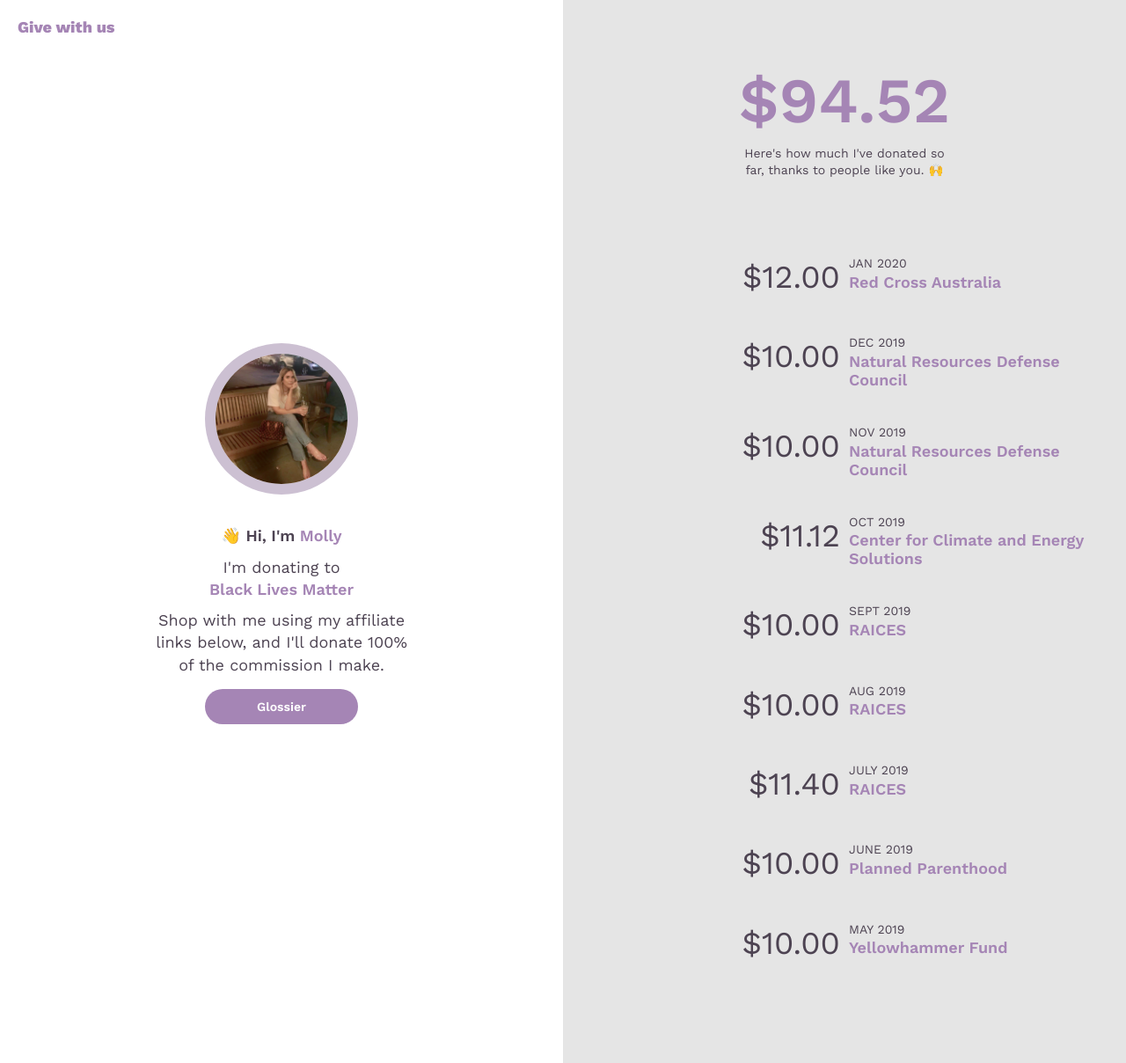
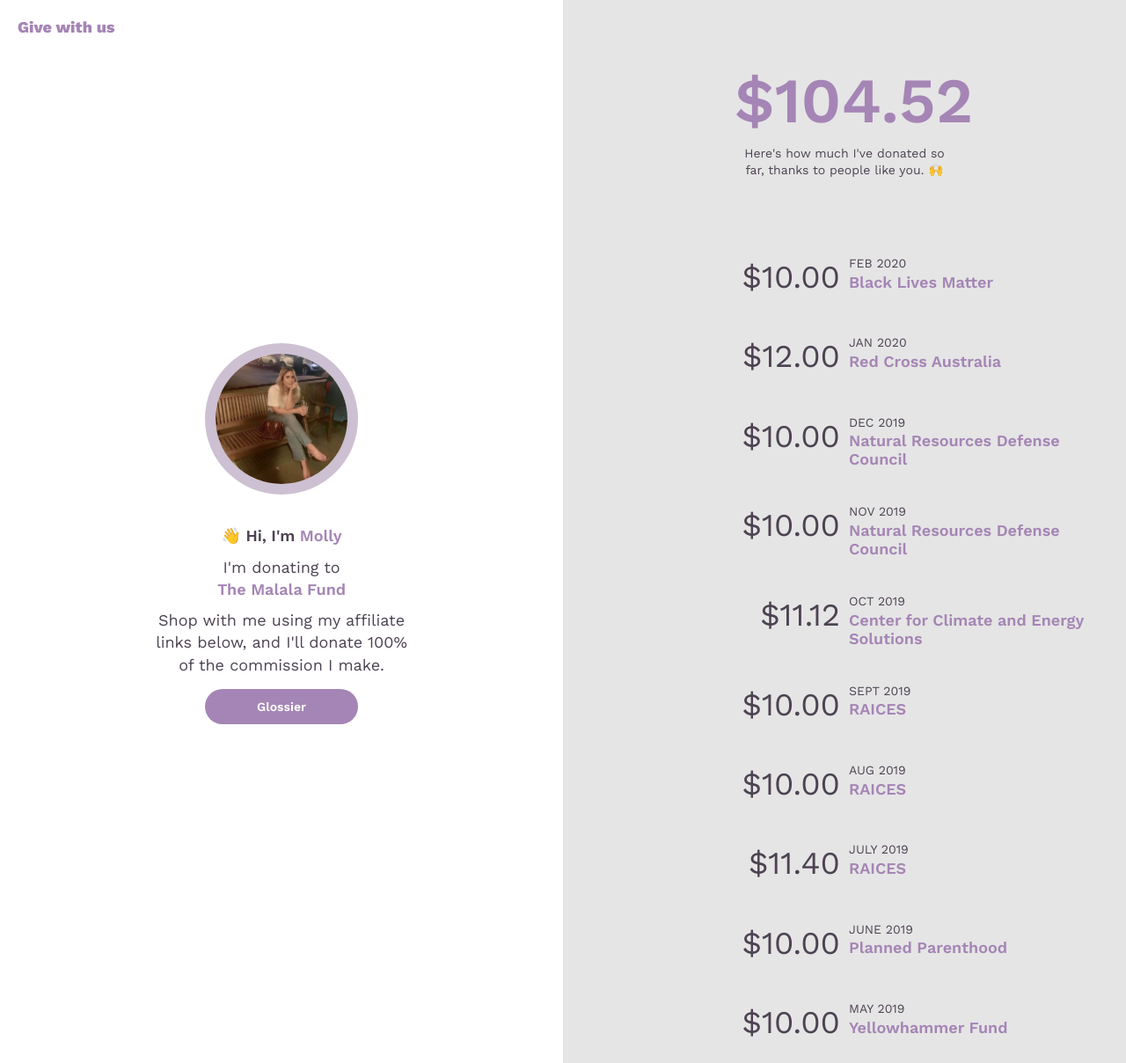
Before and after one commit to jilliangmeehan/donatewithus, a Jekyll site: the page built from molly.html, in a window 1280 px wide. Shown: the whole page at 88% size. Built offline with Jekyll 4.4.1, drawn with Linux system fonts in a browser that asks for light colours.

Commit message:
molly's update

```diff
--- a/_data/people.yml
+++ b/_data/people.yml
@@ -205,13 +205,17 @@
   url: https://www.instagram.com/mollify/
   id: 4
   img: assets/images/molly_favicon.ico
-  organization: Black Lives Matter
-  organization_url: https://blacklivesmatter.com
-  total: 94.52
+  organization: The Malala Fund
+  organization_url: https://www.malala.org
+  total: 104.52
   links:
    - title: Glossier
      url: https://www.glossier.com/reps/mollyh
   donations:
+   - amount: $10.00
+     date: feb 2020
+     organization: Black Lives Matter
+     organization_url: https://blacklivesmatter.com
    - amount: $12.00
      date: jan 2020
      organization: Red Cross Australia
```
